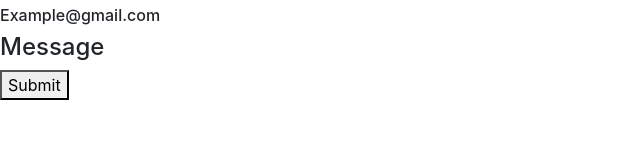
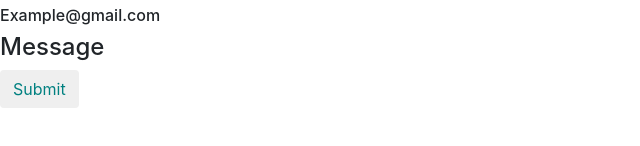
Before and after one commit to mGrill23/bootstrap-repository, a plain HTML site: page contact.html in a window 1280 px wide. Shown: the part 212-358 px from the top of the page, without its empty margins (0-640 px from the left). Drawn offline with nearby package versions, Linux system fonts and the light colour scheme.

Commit message:
ChangingButton

```diff
--- a/contact.html
+++ b/contact.html
@@ -41,8 +41,8 @@
 
                 </div>
 
-             <div class="button">
-                <button type="button">Submit</button>
+             <div>
+                <button class="btn" style="color: teal;">Submit</button>
                 </div>
                 </div>
 
```
